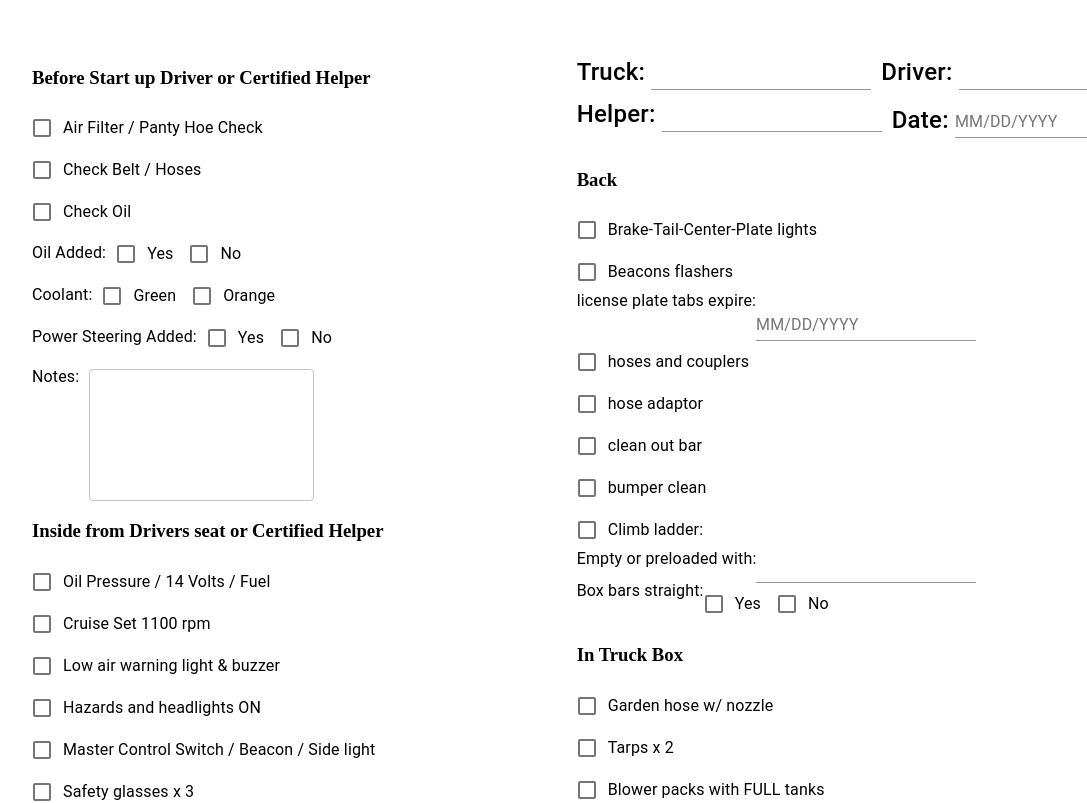
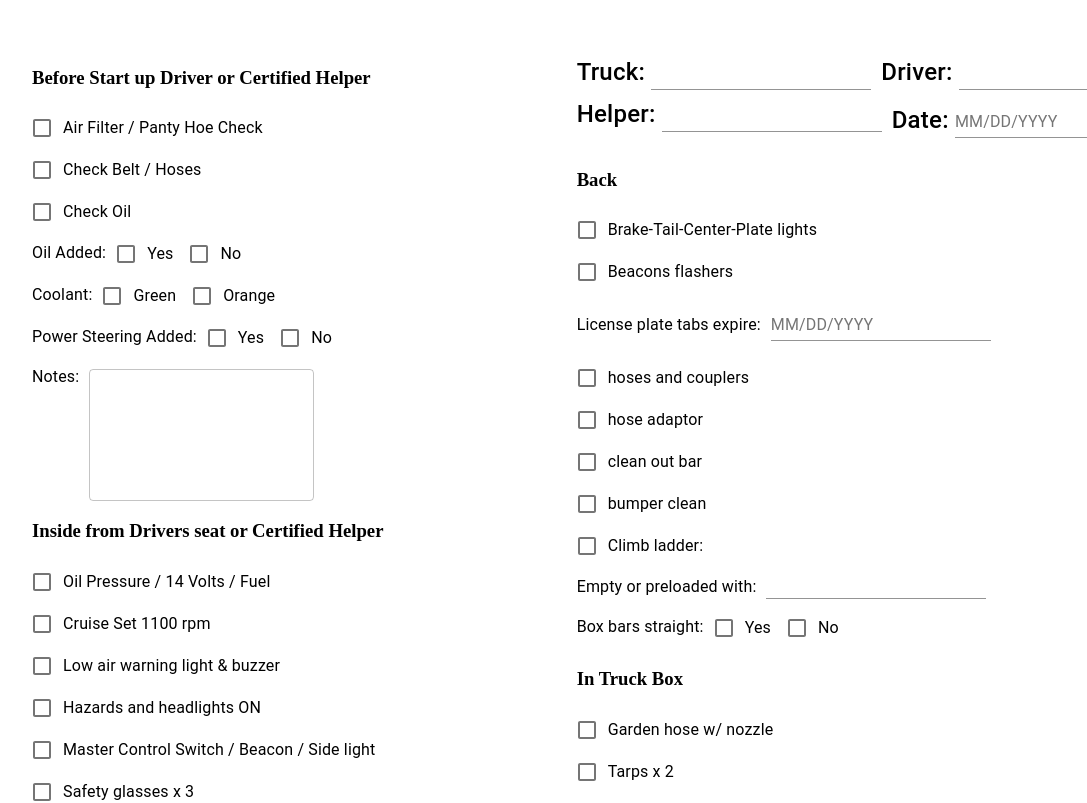
Before and after one commit to alexcravalho/GreenPDFInternal, a React app: page / in a window 1280 px wide. Shown: the top 803 px of the page, without its empty margins (16-1103 px from the left). Built offline with nearby package versions, Linux system fonts and the light colour scheme; the HTML template or start-up script is replaced by a standard one.

Commit message:
added BackProps; edited Textfields with className and onChange;

```diff
--- a/client/src/components/Back.tsx
+++ b/client/src/components/Back.tsx
@@ -1,6 +1,12 @@
 import React, { Component } from 'react';
 import { TextField, FormLabel, FormGroup } from '@material-ui/core';
 import { LabledCheckbox } from './LabledCheckbox';
+
+interface BackProps {
+  appStateChange: any,
+  tabs: string,
+  pre: string
+}
 
 interface BackState {
   labels1: string[],
@@ -8,8 +14,8 @@ interface BackState {
   options: string[]
 }
 
-export class Back extends Component<{}, BackState> {
-  constructor(props: {}) {
+export class Back extends Component<BackProps, BackState> {
+  constructor(props: BackProps) {
     super(props);
 
     this.state = {
@@ -36,18 +42,18 @@ export class Back extends Component<{}, BackState> {
           <LabledCheckbox key={idx} label={label} text=""/>
         ))}
         <FormGroup row>
-          <FormLabel style={{ color: 'black' }}>license plate tabs expire: </FormLabel>
-          <TextField label="MM/DD/YYYY" />
+          <FormLabel className="label" style={{color: 'black', lineHeight: '4'}}>License plate tabs expire: </FormLabel>
+          <TextField className="tabs" label="MM/DD/YYYY" value={this.props.tabs} onChange={(event: React.ChangeEvent<HTMLInputElement>)=> {this.props.appStateChange(event, 'tabs')}} />
         </FormGroup>
         {this.state.labels2.map((label, idx) => (
           <LabledCheckbox key={idx} label={label} text=""/>
         ))}
         <FormGroup row>
-          <FormLabel style={{ color: 'black' }}>Empty or preloaded with: </FormLabel>
-          <TextField />
+          <FormLabel className="label" style={{color: 'black', lineHeight: '2.5'}}>Empty or preloaded with: </FormLabel>
+          <TextField className="pre" value={this.props.pre} onChange={(event: React.ChangeEvent<HTMLInputElement>)=> {this.props.appStateChange(event, 'pre')}} />
         </FormGroup>
         <FormGroup row>
-          <FormLabel style={{color: 'black'}}>Box bars straight: </FormLabel>
+          <FormLabel className="label" style={{color: 'black', lineHeight: '2.5'}}>Box bars straight: </FormLabel>
           {this.state.options.map((option, idx) => (
             <LabledCheckbox key={idx} label={option} text="Box bars straight"/>
           ))}
```
